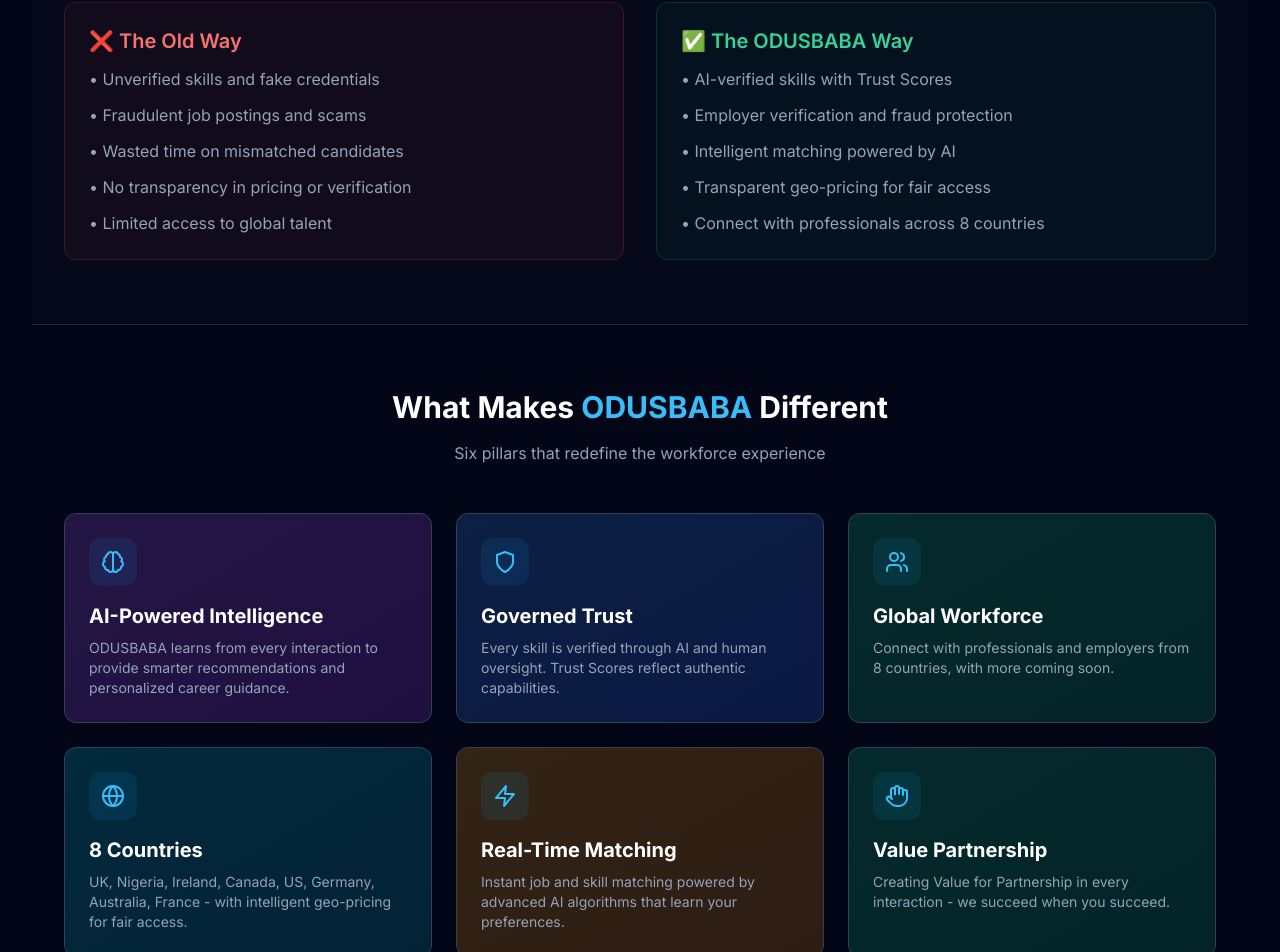
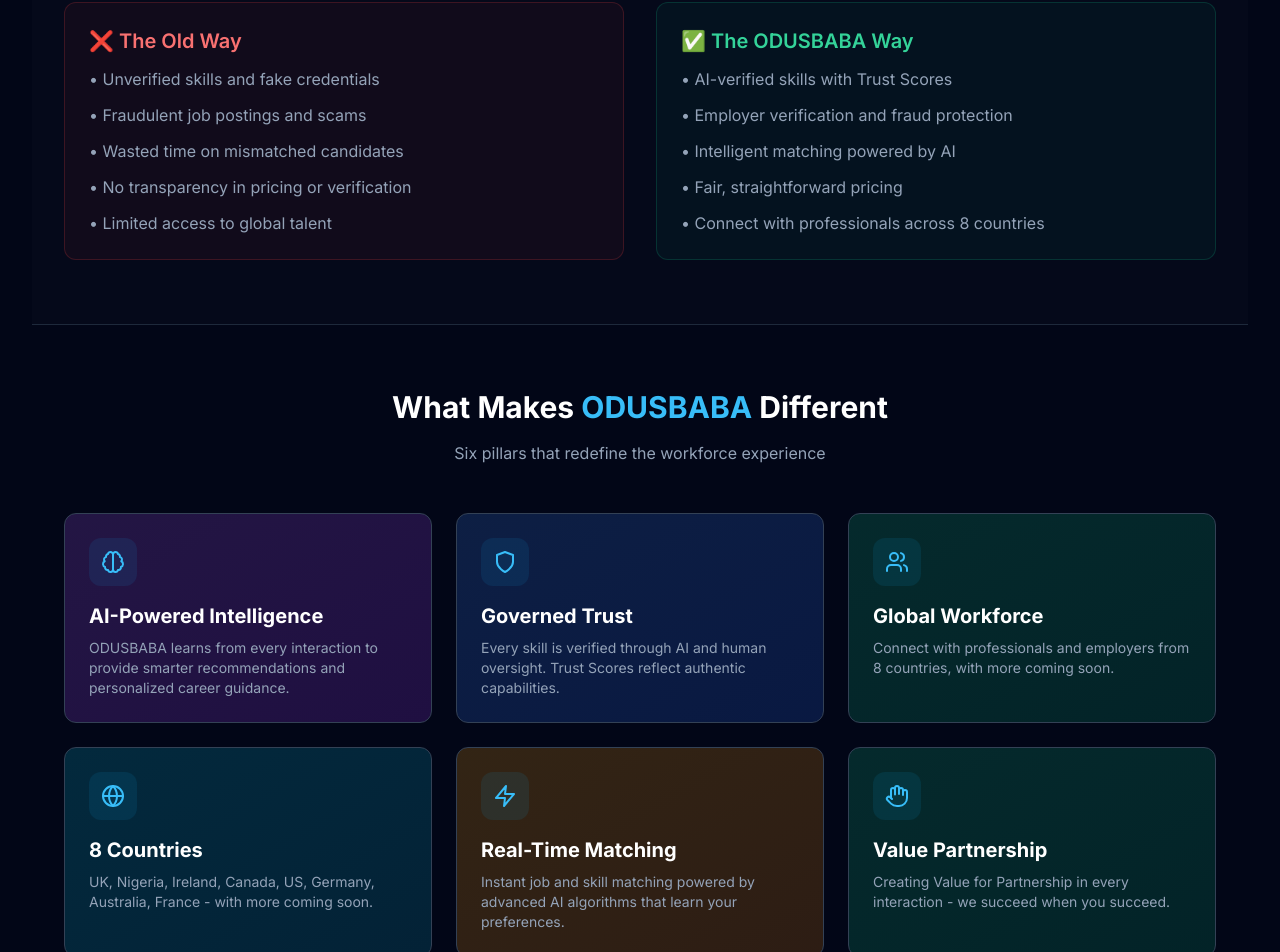
Before and after one commit to bluskyeconsult-sketch/MYbluskye-HR-platform, a React (Vite) app: page /about in a window 1280 px wide. Shown: the part 1491-2443 px from the top of the page. Built offline with nearby package versions, Linux system fonts and the light colour scheme; no server answers; the database is empty.

Commit message:
Update AboutPage.jsx

```diff
--- a/src/pages/AboutPage.jsx
+++ b/src/pages/AboutPage.jsx
@@ -115,7 +115,16 @@
                                 <li className="flex items-start gap-2">• AI-verified skills with Trust Scores</li>
                                 <li className="flex items-start gap-2">• Employer verification and fraud protection</li>
                                 <li className="flex items-start gap-2">• Intelligent matching powered by AI</li>
-                                <li className="flex items-start gap-2">• Transparent geo-pricing for fair access</li>
+                                {/* FIXED (2026-08-23): "Transparent
+                                    geo-pricing for fair access" — same
+                                    unconfirmed claim found and removed
+                                    from FAQPage.jsx this session (no
+                                    geo-pricing logic exists anywhere in
+                                    the real Stripe checkout handlers
+                                    checked). Softened rather than assert
+                                    a specific mechanism that isn't
+                                    confirmed to exist. */}
+                                <li className="flex items-start gap-2">• Fair, straightforward pricing</li>
                                 <li className="flex items-start gap-2">• Connect with professionals across 8 countries</li>
                             </ul>
                         </div>
@@ -136,7 +145,7 @@
                         { icon: Brain, title: 'AI-Powered Intelligence', desc: 'ODUSBABA learns from every interaction to provide smarter recommendations and personalized career guidance.', color: 'from-purple-500/20 to-purple-600/20' },
                         { icon: Shield, title: 'Governed Trust', desc: 'Every skill is verified through AI and human oversight. Trust Scores reflect authentic capabilities.', color: 'from-blue-500/20 to-blue-600/20' },
                         { icon: Users, title: 'Global Workforce', desc: 'Connect with professionals and employers from 8 countries, with more coming soon.', color: 'from-emerald-500/20 to-emerald-600/20' },
-                        { icon: Globe, title: '8 Countries', desc: 'UK, Nigeria, Ireland, Canada, US, Germany, Australia, France - with intelligent geo-pricing for fair access.', color: 'from-cyan-500/20 to-cyan-600/20' },
+                        { icon: Globe, title: '8 Countries', desc: 'UK, Nigeria, Ireland, Canada, US, Germany, Australia, France - with more coming soon.', color: 'from-cyan-500/20 to-cyan-600/20' },
                         { icon: Zap, title: 'Real-Time Matching', desc: 'Instant job and skill matching powered by advanced AI algorithms that learn your preferences.', color: 'from-amber-500/20 to-amber-600/20' },
                         { icon: Hand, title: 'Value Partnership', desc: 'Creating Value for Partnership in every interaction - we succeed when you succeed.', color: 'from-emerald-500/20 to-emerald-600/20' }
                     ].map((pillar, idx) => (
@@ -238,7 +247,12 @@
                         <Link to="/sign-up" className="px-6 py-3 bg-primary-600 text-white rounded-xl font-semibold hover:bg-primary-700 transition-all">
                             Get Started Free
                         </Link>
-                        <Link to="/tester-register" className="px-6 py-3 border border-primary-500 text-primary-500 rounded-xl font-semibold hover:bg-primary-500/10 transition-all">
+                        {/* FIXED (2026-08-23): pointed at /tester-register —
+                            the same stale link already found and fixed in
+                            ProductsPage.jsx after the hardcoded invite-code
+                            vulnerability was found; that route now just
+                            redirects to /sign-up. This one was missed. */}
+                        <Link to="/sign-up" className="px-6 py-3 border border-primary-500 text-primary-500 rounded-xl font-semibold hover:bg-primary-500/10 transition-all">
                             Become a Tester
                         </Link>
                         <Link to="/contact" className="px-6 py-3 border border-slate-600 text-slate-300 rounded-xl font-semibold hover:bg-slate-800 transition-all">
```
